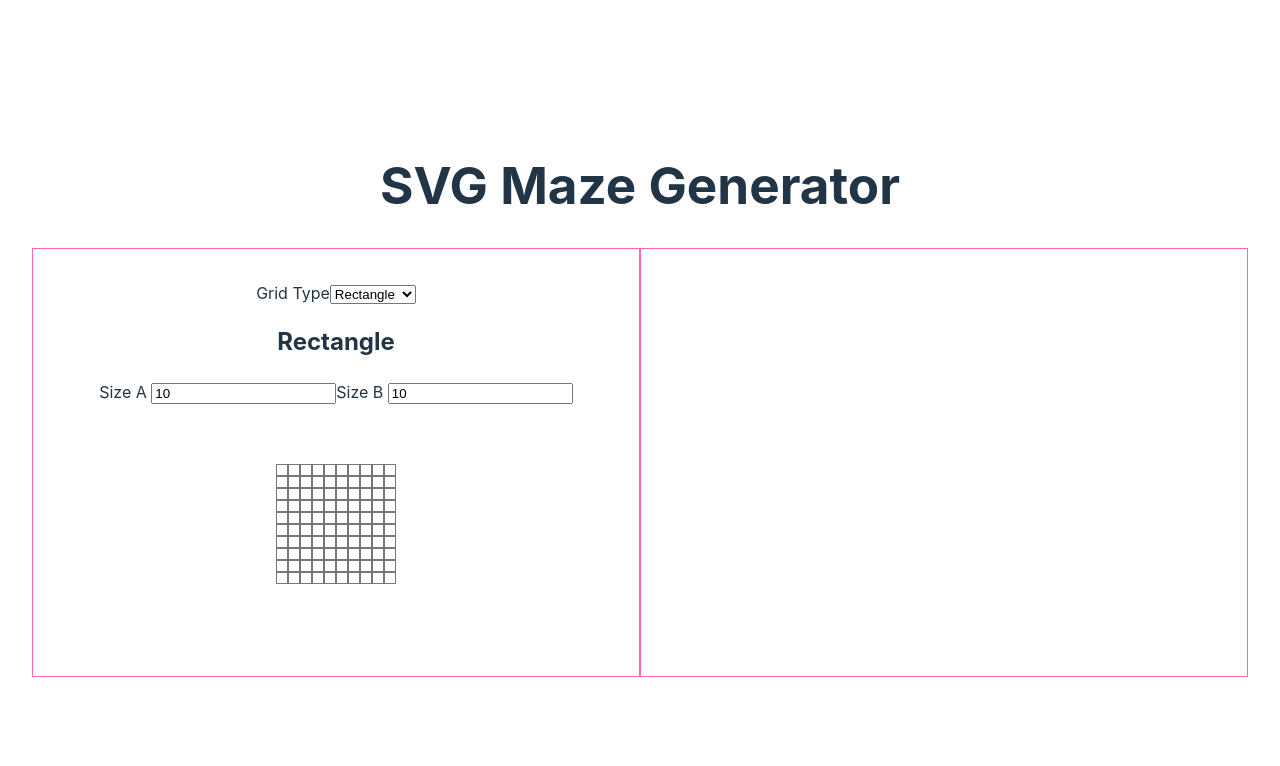
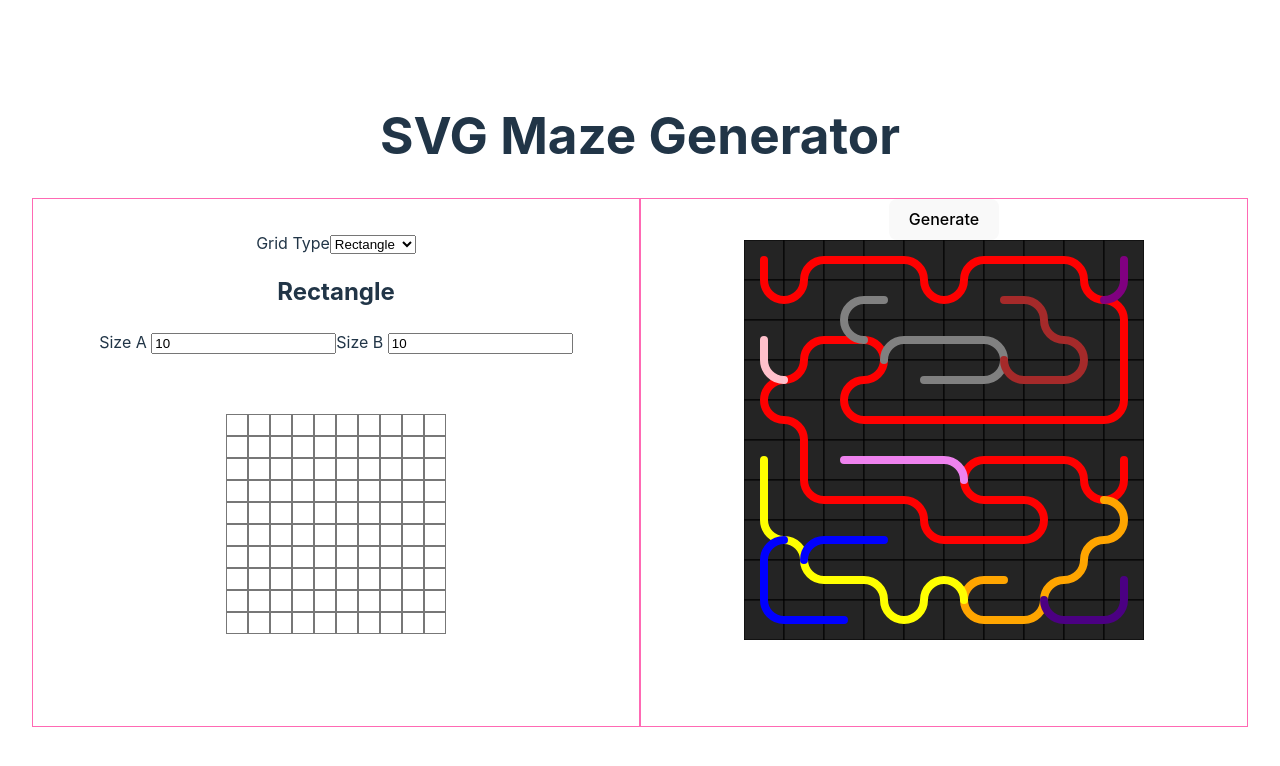
Before and after one commit to wiktor-wiktor/svgmazegen, a React (Vite) app: page / in a window 1280 px wide. Shown: the top 766 px of the page. Built offline with nearby package versions, Linux system fonts and the light colour scheme.

Commit message:
Maze generation and initial rendering

```diff
--- a/package.json
+++ b/package.json
@@ -16,6 +16,7 @@
     "@types/react": "^18.0.28",
     "@types/react-dom": "^18.0.11",
     "@vitejs/plugin-react-swc": "^3.0.0",
+    "sass": "^1.60.0",
     "typescript": "^4.9.3",
     "vite": "^4.2.0"
   }
--- a/src/App.tsx
+++ b/src/App.tsx
@@ -1,14 +1,15 @@
-import { useReducer } from "react";
 import { GridSettings } from "./GridSettings/GridSettings";
-import { GridProvider, GridReducer } from "./gridReducer";
+import { GridProvider } from "./GridReducer";
 import { Grid } from "./types";
 import "./App.css";
+import { MazeGenerator } from "./MazeGenerator/MazeGenerator";
 
 export const INITIAL_GRID: Grid = {
   type: "rectangle",
   sizeA: 10,
   sizeB: 10,
-  cells: Array(10).fill(Array(10).fill(false)),
+  gridCells: Array(10).fill(Array(10).fill(false)),
+  paths: [],
 };
 
 function App() {
@@ -20,7 +21,9 @@ function App() {
           <div className="tab left">
             <GridSettings />
           </div>
-          <div className="tab right"></div>
+          <div className="tab right">
+            <MazeGenerator />
+          </div>
         </div>
       </GridProvider>
     </div>
--- a/src/GridReducer.tsx
+++ b/src/GridReducer.tsx
@@ -1,11 +1,12 @@
 import { createContext, ReactNode, useReducer, Dispatch } from "react";
-import { Grid, GridTypes } from "./types";
+import { direction, Grid, GridTypes, mazeCell } from "./types";
 
 const initialGrid: Grid = {
   type: "rectangle",
   sizeA: 10,
   sizeB: 10,
-  cells: Array(10).fill(Array(10).fill(false)),
+  gridCells: Array(10).fill(Array(10).fill(false)),
+  paths: [],
 };
 
 export const GridContext = createContext<{
@@ -15,8 +16,6 @@ export const GridContext = createContext<{
 
 export const GridProvider = ({ children }: { children: ReactNode }) => {
   const [grid, dispatch] = useReducer(GridReducer, initialGrid);
-
-  console.log("grid", grid);
 
   return (
     <GridContext.Provider value={{ state: grid, dispatch }}>
@@ -28,7 +27,11 @@ export const GridProvider = ({ children }: { children: ReactNode }) => {
 export type GridAction =
   | { type: "SET_TYPE"; payload: GridTypes }
   | { type: "SET_SIZE"; payload: { a: number; b: number } }
-  | { type: "SET_FIELD"; payload: { x: number; y: number; value: boolean } };
+  | {
+      type: "SET_GRID_CELL";
+      payload: { x: number; y: number; value: boolean };
+    }
+  | { type: "SET_PATHS"; payload: mazeCell[][] };
 
 export const GridReducer = (state: Grid, action: GridAction): Grid => {
   switch (action.type) {
@@ -39,14 +42,14 @@ export const GridReducer = (state: Grid, action: GridAction): Grid => {
         ...state,
         sizeA: action.payload.a,
         sizeB: action.payload.b,
-        cells: Array(action.payload.a).fill(
+        gridCells: Array(action.payload.a).fill(
           Array(action.payload.b).fill(false)
         ),
       };
-    case "SET_FIELD":
+    case "SET_GRID_CELL":
       return {
         ...state,
-        cells: state.cells.map((row, y) =>
+        gridCells: state.gridCells.map((row, y) =>
           row.map((field, x) =>
             x === action.payload.x && y === action.payload.y
               ? action.payload.value
@@ -54,6 +57,11 @@ export const GridReducer = (state: Grid, action: GridAction): Grid => {
           )
         ),
       };
+    case "SET_PATHS":
+      return {
+        ...state,
+        paths: action.payload,
+      };
     default:
       return state;
   }
--- a/src/GridSettings/grid-settings.module.scss
+++ b/src/GridSettings/grid-settings.module.scss
@@ -11,7 +11,7 @@
   }
 
   .grid {
-    --grid-cell-size: 12px;
+    --grid-cell-size: 22px;
 
     display: inline-grid;
     grid-template-columns: repeat(var(--grid-size-a), var(--grid-cell-size));
--- /dev/null
+++ b/src/MazeGenerator/MazeGenerator.tsx
@@ -0,0 +1,125 @@
+import { useContext, useEffect } from "react";
+import { GridContext } from "../GridReducer";
+import { MazeView } from "../MazeView/MazeView";
+import { direction, coord, mazeCell } from "../types";
+
+export const MazeGenerator = () => {
+  const gridContext = useContext(GridContext);
+  const branches: coord[][] = [];
+
+  const generate = () => {
+    const start: coord = [0, 0];
+    const end: coord = [
+      gridContext.state.sizeA - 1,
+      gridContext.state.sizeB - 1,
+    ];
+
+    let visitedCount = 0;
+    const totalCells = gridContext.state.sizeA * gridContext.state.sizeB;
+    const visited: boolean[][] = Array.from({
+      length: gridContext.state.sizeB,
+    }).map(() =>
+      Array.from({ length: gridContext.state.sizeA }).fill(false)
+    ) as boolean[][];
+    const stack: coord[] = [];
+    const paths: mazeCell[][] = [];
+
+    const getNeighbors = (coord: coord): coord[] => {
+      const [x, y] = coord;
+      const neighbors: coord[] = [];
+
+      if (x > 0) {
+        neighbors.push([x - 1, y]);
+      }
+      if (x < gridContext.state.sizeA - 1) {
+        neighbors.push([x + 1, y]);
+      }
+      if (y > 0) {
+        neighbors.push([x, y - 1]);
+      }
+      if (y < gridContext.state.sizeB - 1) {
+        neighbors.push([x, y + 1]);
+      }
+
+      return neighbors;
+    };
+
+    const getUnvisitedNeighbors = (coord: coord): coord[] => {
+      const neighbors = getNeighbors(coord);
+      return neighbors.filter((neighbor) => !visited[neighbor[1]][neighbor[0]]);
+    };
+
+    const getDirection = (current: coord, next: coord): direction => {
+      const [x1, y1] = current;
+      const [x2, y2] = next;
+
+      if (x1 < x2) {
+        return "right";
+      } else if (x1 > x2) {
+        return "left";
+      } else if (y1 < y2) {
+        return "down";
+      } else if (y1 > y2) {
+        return "up";
+      } else {
+        return "none";
+      }
+    };
+
+    let current: coord = start;
+    let currentPath: mazeCell[] = [];
+    while (visitedCount < totalCells) {
+      const unvisitedNeighbors = getUnvisitedNeighbors(current);
+      if (unvisitedNeighbors.length > 0) {
+        const randomNeighbor =
+          unvisitedNeighbors[
+            Math.floor(Math.random() * unvisitedNeighbors.length)
+          ];
+        if (currentPath.length === 0 && stack.length > 0) {
+          currentPath.push({
+            coords: stack[stack.length - 1],
+            direction: getDirection(stack[stack.length - 1], current),
+          });
+        }
+        stack.push(current);
+        currentPath.push({
+          coords: current,
+          direction: getDirection(current, randomNeighbor),
+        });
+        if (!visited[current[1]][current[0]]) {
+          visited[current[1]][current[0]] = true;
+          visitedCount++;
+        }
+        current = randomNeighbor;
+      } else {
+        if (!visited[current[1]][current[0]]) {
+          currentPath.push({
+            coords: current,
+            direction: getDirection(current, current),
+          });
+          visited[current[1]][current[0]] = true;
+          visitedCount++;
+          paths.push(currentPath);
+        }
+        current = stack.pop() as coord;
+        currentPath = [];
+      }
+    }
+
+    gridContext.dispatch({
+      type: "SET_PATHS",
+      payload: paths,
+    });
+  };
+
+  useEffect(() => {
+    generate();
+  }, []);
+
+  return (
+    <div>
+      <button onClick={generate}>Generate</button>
+      <MazeView paths={gridContext.state.paths} />
+    </div>
+  );
+};
--- /dev/null
+++ b/src/MazeView/MazeView.tsx
@@ -0,0 +1,186 @@
+import { useContext, useEffect, useState } from "react";
+import { GridContext } from "../GridReducer";
+import { mazeCell } from "../types";
+
+const CELL_SIZE = 40;
+
+export const MazeView = ({ paths }: { paths: mazeCell[][] }) => {
+  const getColorFromPathIndex = (index: number) => {
+    const colors = [
+      "red",
+      "orange",
+      "yellow",
+      "green",
+      "blue",
+      "indigo",
+      "violet",
+      "pink",
+      "black",
+      "gray",
+      "brown",
+      "purple",
+      "cyan",
+      "magenta",
+      "lime",
+      "maroon",
+      "navy",
+      "olive",
+      "teal",
+    ];
+    return colors[index % colors.length];
+  };
+
+  const [coloredMaze, setColoredMaze] = useState<{
+    [key: string]: {
+      color: string;
+      direction: string;
+    };
+  }>({});
+  const gridContext = useContext(GridContext);
+
+  useEffect(() => {
+    console.log("+ paths", paths);
+    const newColoredMaze: {
+      [key: string]: { color: string; direction: string };
+    } = {};
+    paths.forEach((path, i) => {
+      path.forEach((cell) => {
+        const [x, y] = cell.coords;
+        newColoredMaze[`${x},${y}`] = {
+          color: getColorFromPathIndex(i),
+          direction: cell.direction.toString()[0],
+        };
+      });
+    });
+    setColoredMaze(newColoredMaze);
+  }, [paths]);
+
+  const getSVGPathFromPath = (path: mazeCell[], first: boolean): string => {
+    const cs = CELL_SIZE;
+    const hcs = cs / 2;
+    let d = `M${path[0].coords[0] * cs + hcs},${path[0].coords[1] * cs + hcs}`;
+
+    const [x0, y0] = path[0].coords;
+    let beginningFragment = "";
+    switch (path[0].direction) {
+      case "up":
+        beginningFragment += `l0,-${hcs}`;
+        break;
+      case "down":
+        beginningFragment += `l0,${hcs}`;
+        break;
+      case "left":
+        beginningFragment += `l-${hcs},0`;
+        break;
+      case "right":
+        beginningFragment += `l${hcs},0`;
+        break;
+    }
+
+    if (first) {
+      d += beginningFragment;
+    } else {
+      d += beginningFragment.replace("l", "m");
+    }
+
+    for (let i = 1; i < path.length; i++) {
+      const [x, y] = path[i].coords;
+      const previousDirection = path[i - 1].direction;
+      const currentDirection = path[i].direction;
+      if (previousDirection === "up" && currentDirection === "right") {
+        d += `a${hcs},${hcs} 0 0 1 ${hcs},-${hcs}`;
+      } else if (previousDirection === "up" && currentDirection === "left") {
+        d += `a${hcs},${hcs} 0 0 0 -${hcs},-${hcs}`;
+      }
+      if (previousDirection === "down" && currentDirection === "right") {
+        d += `a${hcs},${hcs} 0 0 0 ${hcs},${hcs}`;
+      }
+      if (previousDirection === "down" && currentDirection === "left") {
+        d += `a${hcs},${hcs} 0 0 1 -${hcs},${hcs}`;
+      }
+      if (previousDirection === "left" && currentDirection === "up") {
+        d += `a${hcs},${hcs} 0 0 1 -${hcs},-${hcs}`;
+      }
+      if (previousDirection === "left" && currentDirection === "down") {
+        d += `a${hcs},${hcs} 0 0 0 -${hcs},${hcs}`;
+      }
+      if (previousDirection === "right" && currentDirection === "up") {
+        d += `a${hcs},${hcs} 0 0 0 ${hcs},-${hcs}`;
+      }
+      if (previousDirection === "right" && currentDirection === "down") {
+        d += `a${hcs},${hcs} 0 0 1 ${hcs},${hcs}`;
+      }
+      if (previousDirection === "up" && currentDirection === "up") {
+        d += `l0,-${cs}`;
+      }
+      if (previousDirection === "down" && currentDirection === "down") {
+        d += `l0,${cs}`;
+      }
+      if (previousDirection === "left" && currentDirection === "left") {
+        d += `l-${cs},0`;
+      }
+      if (previousDirection === "right" && currentDirection === "right") {
+        d += `l${cs},0`;
+      }
+      if (previousDirection === "down" && currentDirection === "none") {
+        d += `l0,${hcs}`;
+      }
+      if (previousDirection === "up" && currentDirection === "none") {
+        d += `l0,-${hcs}`;
+      }
+      if (previousDirection === "left" && currentDirection === "none") {
+        d += `l-${hcs},0`;
+      }
+      if (previousDirection === "right" && currentDirection === "none") {
+        d += `l${hcs},0`;
+      }
+    }
+    return d;
+  };
+
+  const simpleHash = (str: string) => {
+    let hash = 0;
+    for (let i = 0; i < str.length; i++) {
+      hash = str.charCodeAt(i) + ((hash << 5) - hash);
+    }
+    return hash;
+  };
+
+  return (
+    <div style={{ position: "relative" }}>
+      <svg
+        width={gridContext.state.sizeA * CELL_SIZE}
+        height={gridContext.state.sizeB * CELL_SIZE}
+      >
+        {Array.from(Array(gridContext.state.sizeA).keys()).map((x) =>
+          Array.from(Array(gridContext.state.sizeB).keys()).map((y) => (
+            <rect
+              key={`${x},${y}`}
+              x={x * CELL_SIZE}
+              y={y * CELL_SIZE}
+              width={CELL_SIZE}
+              height={CELL_SIZE}
+              fill="#242424"
+              stroke="black"
+            />
+          ))
+        )}
+        {paths.map((path, i) => {
+          const [x, y] = path[0].coords;
+          return (
+            <>
+              <path
+                key={`${simpleHash(path.toString())}${i}`}
+                d={getSVGPathFromPath(path, i === 0)}
+                fill="none"
+                stroke={coloredMaze[`${x},${y}`]?.color || "black"}
+                strokeWidth="8"
+                strokeLinecap="round"
+              />
+            </>
+          );
+        })}
+      </svg>
+    </div>
+  );
+};
```
Also changed, not shown: src/GridSettings/GridSettings.tsx (+6 -6 lines), src/types.ts (+8 -1 lines), 1 other file (tests, documents, lock files or other folders).
